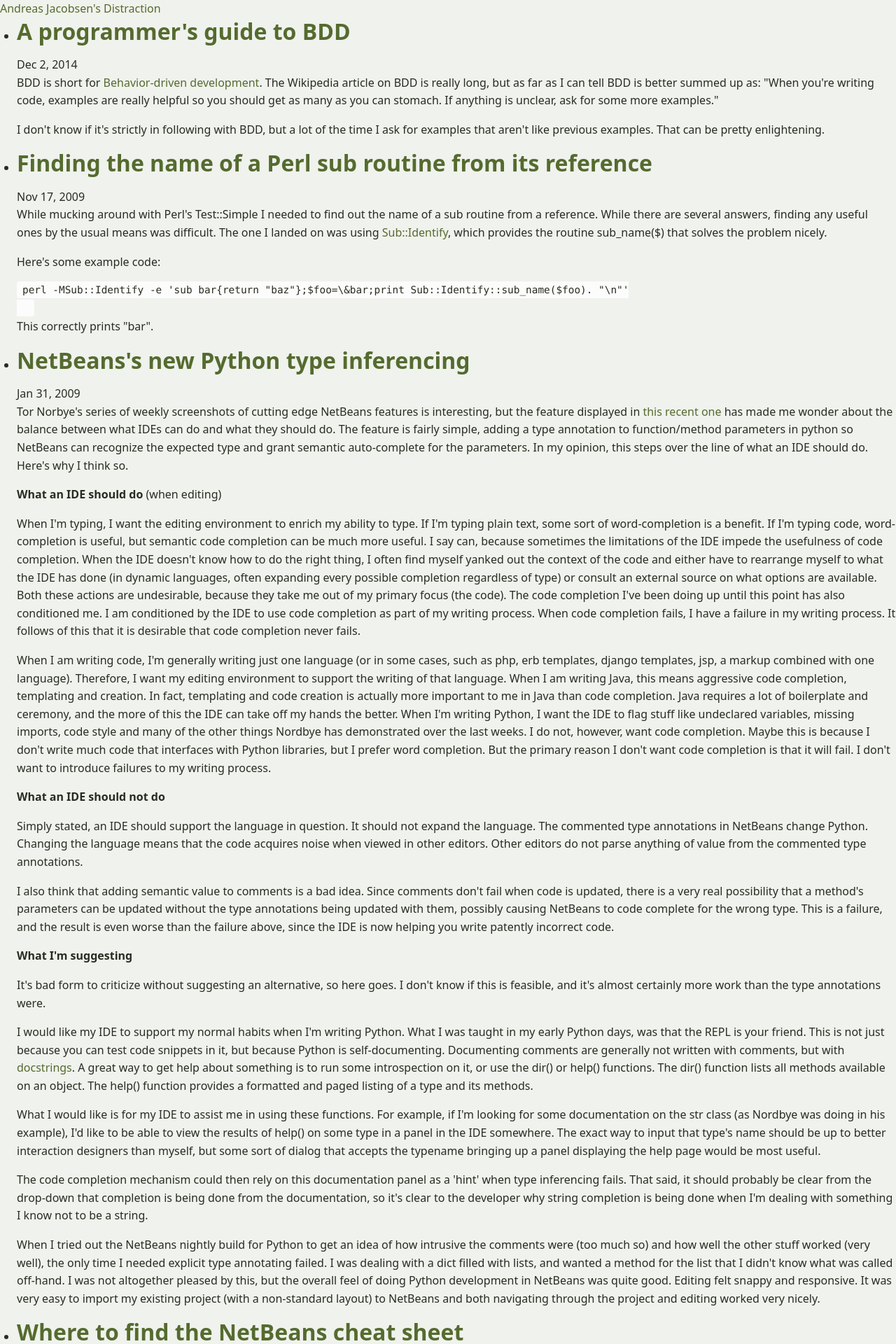
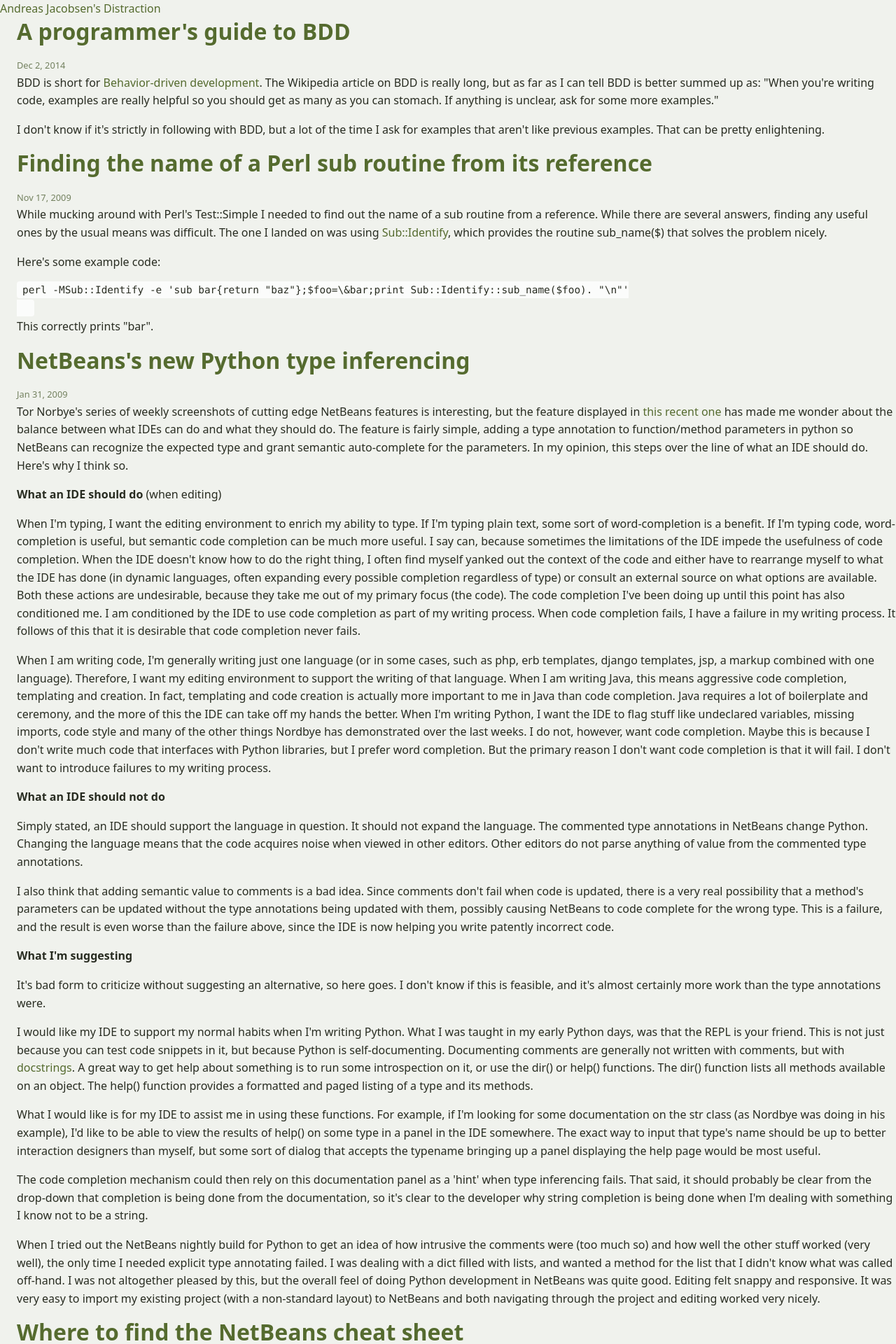
Before and after one commit to andreaja/andreaja.github.io, a Jekyll site: the page built from index.html, in a window 1280 px wide. Shown: the top 1920 px of the page at 70% size. Built offline with Jekyll 4.4.1, drawn with Linux system fonts in a browser that asks for light colours.

Commit message:
Make blogroll a little nicer

```diff
--- a/css/main.css
+++ b/css/main.css
@@ -190,6 +190,17 @@
     margin-bottom: var(--spacing-xs);
 }
 
+/* blogroll */
+
+.post-list {
+    list-style: none;
+}
+
+.post-meta {
+    font-size: 0.8rem; /*TODO*/
+    color: var(--color-copy-lighter);
+}
+
 /* Utility classes */
 .text-center { text-align: center; }
 .text-right { text-align: right; }
```
